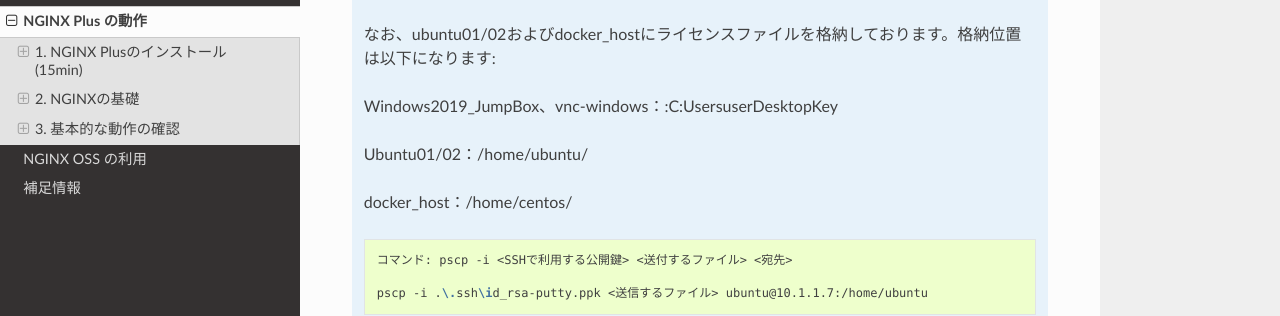
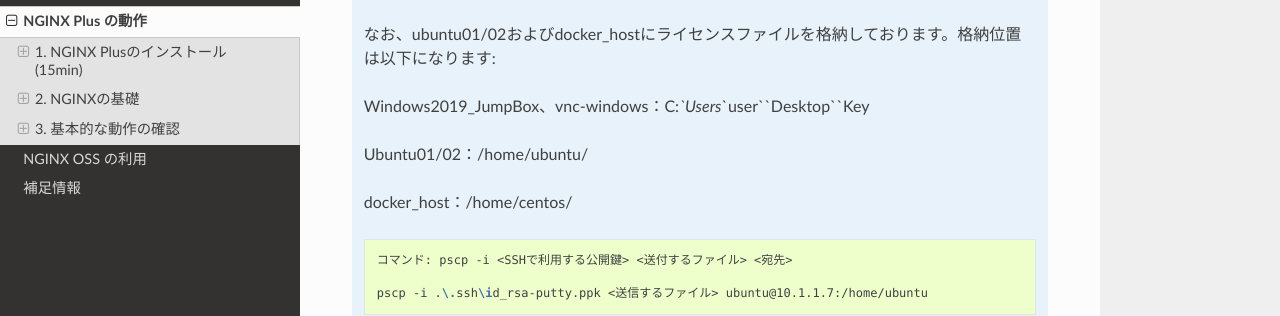
Before and after one commit to BeF5/f5j-nginx-plus-lab1, a Sphinx documentation site: the page built from docs/class1/module2/module2.rst, in a window 1280 px wide and 900 px high, scrolled down 528 px. Shown: the part 161-477 px from the top of the window. Built offline with Sphinx 7.4.7 and the Read the Docs theme 3.1.0, drawn with Linux system fonts in a browser that asks for light colours.

Commit message:
Update module2.rst

```diff
--- a/docs/class1/module2/module2.rst
+++ b/docs/class1/module2/module2.rst
@@ -25,7 +25,7 @@
 
    なお、ubuntu01/02およびdocker_hostにライセンスファイルを格納しております。格納位置は以下になります:
 
-   Windows2019_JumpBox、vnc-windows：:C:\Users\user\Desktop\Key
+   Windows2019_JumpBox、vnc-windows：C:`\`Users`\`user`\`Desktop`\`Key
 
    Ubuntu01/02：/home/ubuntu/
 
```
